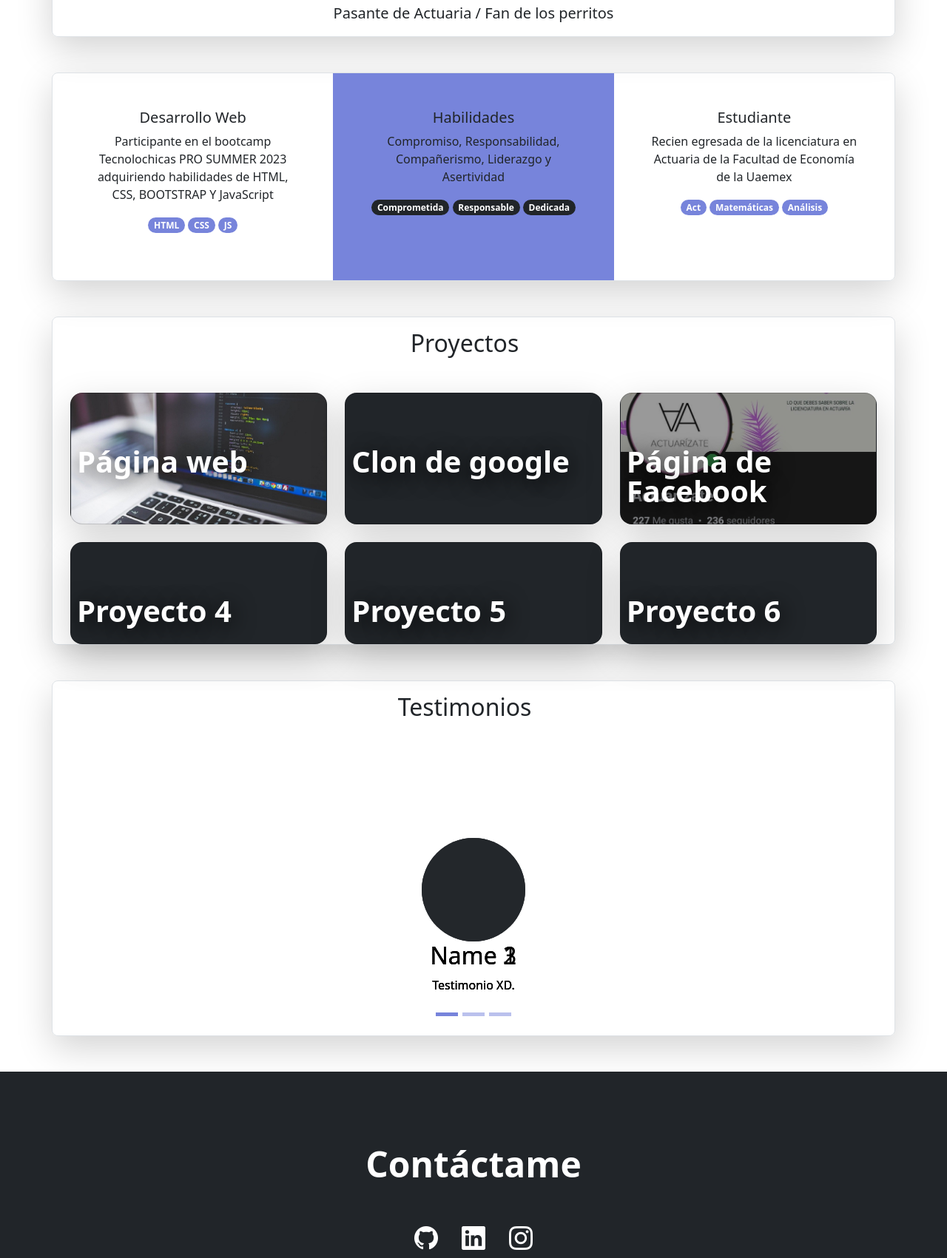
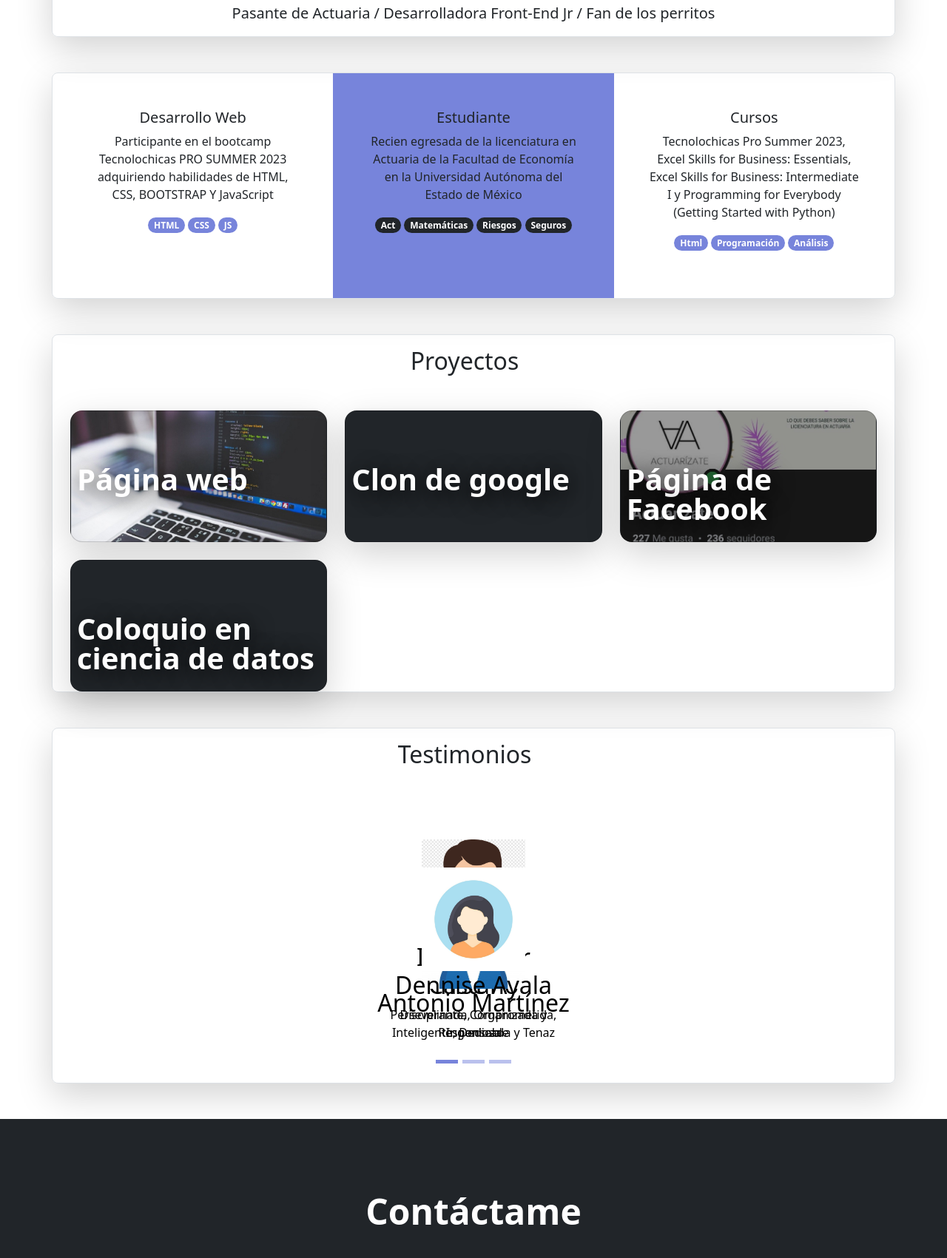
Before and after one commit to Caren-CA/portafolio, a plain HTML site: page index.html in a window 1280 px wide. Shown: the part 427-2128 px from the top of the page at 74% size. Drawn offline with nearby package versions, Linux system fonts and the light colour scheme.

Commit message:
actualización

```diff
--- a/index.html
+++ b/index.html
@@ -29,7 +29,7 @@
             <div class="col-lg-12 d-flex flex-column align-items-center justify-content-center px-3 px-lg-5 pt-lg-3">
                 <img id="img-perfil" src="imagenes/perfil.jpg" class="img-thumbnail rounded-circle" alt="Foto de perfil">
                 <h1 id="typewriter" class="display-6 fw-bold lh-1 text-body-emphasis">Caren Castaño</h1>
-                <p class="lead"> Pasante de Actuaria / Fan de los perritos </p>
+                <p class="lead"> Pasante de Actuaria / Desarrolladora Front-End Jr / Fan de los perritos </p>
             </div>
             <!--  <div class="col-lg-6 d-flex flex-column align-items-center">
                 <img id="img-stack" src="imagenes/html5-css3-js-bootstrap.png" class="img-fluid" alt="Stack">
@@ -50,20 +50,23 @@
                 </p>
             </div>
             <div class="bg-primary col-4 p-5">
-                <h5>Habilidades</h5>
-                <p>Compromiso, Responsabilidad, Compañerismo, Liderazgo y Asertividad</p>
+                <h5>Estudiante</h5>
+                <p>Recien egresada de la licenciatura en Actuaria de la Facultad de Economía en la Universidad Autónoma del Estado de México </p>
                 <p>
-                    <span class="badge rounded-pill text-bg-dark">Comprometida</span>
-                    <span class="badge rounded-pill text-bg-dark">Responsable</span>
-                    <span class="badge rounded-pill text-bg-dark">Dedicada</span>
+                    <span class="badge rounded-pill text-bg-dark">Act</span>
+                    <span class="badge rounded-pill text-bg-dark">Matemáticas</span>
+                    <span class="badge rounded-pill text-bg-dark">Riesgos</span>
+                    <span class="badge rounded-pill text-bg-dark">Seguros</span>
                 </p>
             </div>
             <div class="col-4 p-5">
-                <h5>Estudiante</h5>
-                <p>Recien egresada de la licenciatura en Actuaria de la Facultad de Economía de la Uaemex</p>
+                <h5>Cursos</h5>
+                <p>Tecnolochicas Pro Summer 2023, Excel Skills for Business: Essentials,
+                    Excel Skills for Business: Intermediate I y Programming for Everybody (Getting Started with Python)
+                    </p>
                 <p>
-                    <span class="badge rounded-pill text-bg-primary">Act</span>
-                    <span class="badge rounded-pill text-bg-primary">Matemáticas</span>
+                    <span class="badge rounded-pill text-bg-primary">Html</span>
+                    <span class="badge rounded-pill text-bg-primary">Programación</span>
                     <span class="badge rounded-pill text-bg-primary">Análisis</span>
                 </p>
             </div>
@@ -100,11 +103,11 @@
                 <div class="col">
                     <div id="proyecto-4" class="card card-cover h-100 overflow-hidden text-bg-dark rounded-4 shadow-lg">
                         <div class="d-flex flex-column h-100 p-2 pb-3 text-white text-shadow-1">
-                            <h4 class="titulo-proyecto pt-5 mt-3 mb-2 display-6 lh-1 fw-bold ">Proyecto 4</h4>
+                            <h4 class="titulo-proyecto pt-5 mt-3 mb-2 display-6 lh-1 fw-bold ">Coloquio en ciencia de datos</h4>
                         </div>
                     </div>
                 </div>
-                <div class="col">
+                <!-- <div class="col">
                     <div id="proyecto-5" class="card card-cover h-100 overflow-hidden text-bg-dark rounded-4 shadow-lg">
                         <div class="d-flex flex-column h-100 p-2 pb-3 text-white text-shadow-1">
                             <h4 class="titulo-proyecto pt-5 mt-3 mb-2 display-6 lh-1 fw-bold ">Proyecto 5</h4>
@@ -118,7 +121,7 @@
                         </div>
                     </div>
                 </div>
-            </div>
+            </div> -->
         </div>
     </section>
     <!-- Testimonios -->
@@ -141,13 +144,29 @@
                         <div class="carousel-caption d-flex justify-content-center">
                             <div class="col-lg-4">
                                 <svg class="bd-placeholder-img rounded-circle" width="140" height="140"
-                                    xmlns="http://www.w3.org/2000/svg" role="img" aria-label="Placeholder"
+                                    xmlns="" role="img" aria-label="Placeholder"
                                     preserveAspectRatio="xMidYMid slice" focusable="false">
                                     <title>Placeholder</title>
+                                    <center><img class="test" src="imagenes/img-t-1.png" alt="testimonio-2" width="140" height="140"></center>
                                     <rect width="100%" height="100%" fill="var(--bs-secondary-color)"></rect>
                                 </svg>
-                                <h2 class="fw-normal">Name 1</h2>
-                                <p>Testimonio XD.</p>
+                                <h2 class="fw-normal">Ing. Oscar Castaño</h2>
+                                <p>Disciplinada, Organizada y Responsable</p>
+                            </div>
+                        </div>
+                    </div>
+                    <div class="carousel-item active">
+                        <div class="carousel-caption d-flex justify-content-center">
+                            <div class="col-lg-4">
+                                <svg class="bd-placeholder-img rounded-circle" width="140" height="140"
+                                    xmlns="" role="img" aria-label="Placeholder"
+                                    preserveAspectRatio="xMidYMid slice" focusable="false">
+                                    <title>Placeholder</title>
+                                    <center><img class="test" src="imagenes/img-t-2.jpg" alt="testimonio-2" width="140" height="140"></center>
+                                    <rect width="100%" height="100%" fill="var(--bs-secondary-color)"></rect>
+                                </svg>
+                                <h2 class="fw-normal">Antonio Martínez</h2>
+                                <p>Inteligente, Dedicada y Tenaz</p>
                             </div>
                         </div>
                     </div>
@@ -158,24 +177,11 @@
                                     xmlns="http://www.w3.org/2000/svg" role="img" aria-label="Placeholder"
                                     preserveAspectRatio="xMidYMid slice" focusable="false">
                                     <title>Placeholder</title>
+                                    <center><img class="test" src="imagenes/img-t-3.jpg" alt="testimonio-2" width="140" height="140"></center>
                                     <rect width="100%" height="100%" fill="var(--bs-secondary-color)"></rect>
                                 </svg>
-                                <h2 class="fw-normal">Name 2</h2>
-                                <p>Testimonio XD.</p>
-                            </div>
-                        </div>
-                    </div>
-                    <div class="carousel-item active">
-                        <div class="carousel-caption d-flex justify-content-center">
-                            <div class="col-lg-4">
-                                <svg class="bd-placeholder-img rounded-circle" width="140" height="140"
-                                    xmlns="http://www.w3.org/2000/svg" role="img" aria-label="Placeholder"
-                                    preserveAspectRatio="xMidYMid slice" focusable="false">
-                                    <title>Placeholder</title>
-                                    <rect width="100%" height="100%" fill="var(--bs-secondary-color)"></rect>
-                                </svg>
-                                <h2 class="fw-normal">Name 3</h2>
-                                <p>Testimonio XD.</p>
+                                <h2 class="fw-normal">Dennise Ayala</h2>
+                                <p>Perseverante, Comprometida, Ingeniosa</p>
                             </div>
                         </div>
                     </div>
@@ -199,10 +205,8 @@
             <h1 id="contactame" data-bs-toggle="modal" data-bs-target="#modal-contactame" class="display-5 fw-bold text-white mb-5" >Contáctame</h1>
             <div class="col-lg-6 mx-auto">
                 <div class="d-grid gap-2 d-sm-flex justify-content-sm-center">
-                    <a href="http://" target="_blank" rel="noopener noreferrer"> <i class="icono bi bi-github"></i> </a>
-                    <a href="http://" target="_blank" rel="noopener noreferrer"> <i class="icono bi bi-linkedin"></i>
-                    </a>
-                    <a href="http://" target="_blank" rel="noopener noreferrer"> <i class="icono bi bi-instagram"></i>
+                    <a href="https://github.com/Caren-CA" target="_blank" rel="noopener noreferrer"> <i class="icono bi bi-github"></i> </a>
+                    <a href="https://www.linkedin.com/in/carenca/" target="_blank" rel="noopener noreferrer"> <i class="icono bi bi-linkedin"></i>
                     </a>
                 </div>
             </div>
```
